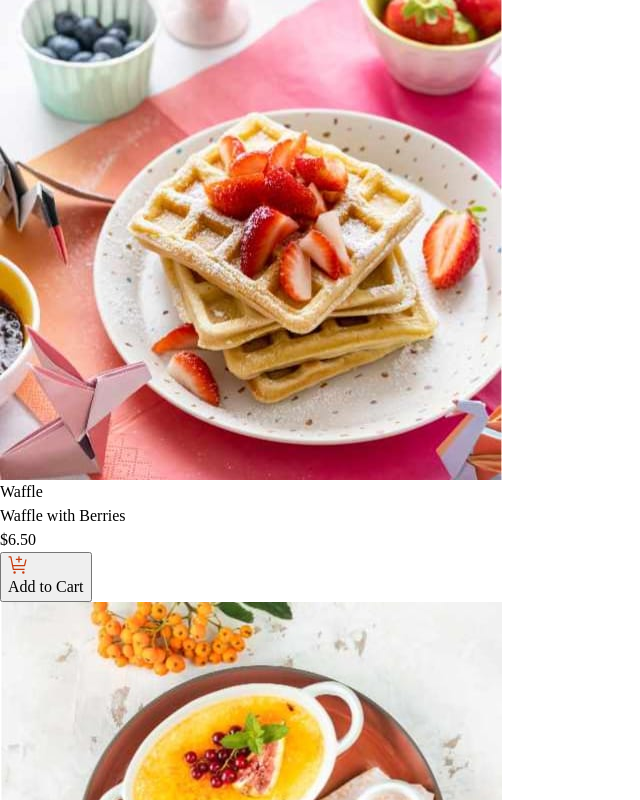
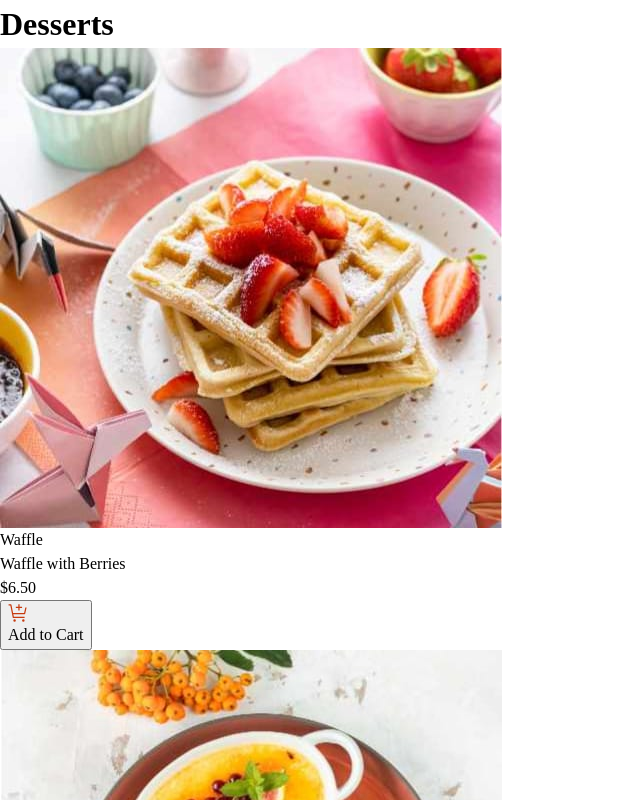
Before and after one commit to mayor-creator/product_list_app, a React (Vite) app: page / in a window 1280 px wide. Shown: the top 800 px of the page, without its empty margins (0-640 px from the left). Built offline with nearby package versions, Linux system fonts and the light colour scheme.

Commit message:
add heading to ProductList component for better section visibility

```diff
--- a/src/component/productList/ProductList.tsx
+++ b/src/component/productList/ProductList.tsx
@@ -21,6 +21,7 @@ export const ProductList = ({
 }: ProductListProps) => {
   return (
     <div className="product-list">
+      <h1>Desserts</h1>
       {data.map((product) => (
         <div key={product.name} className="product-item">
           <picture>
```
